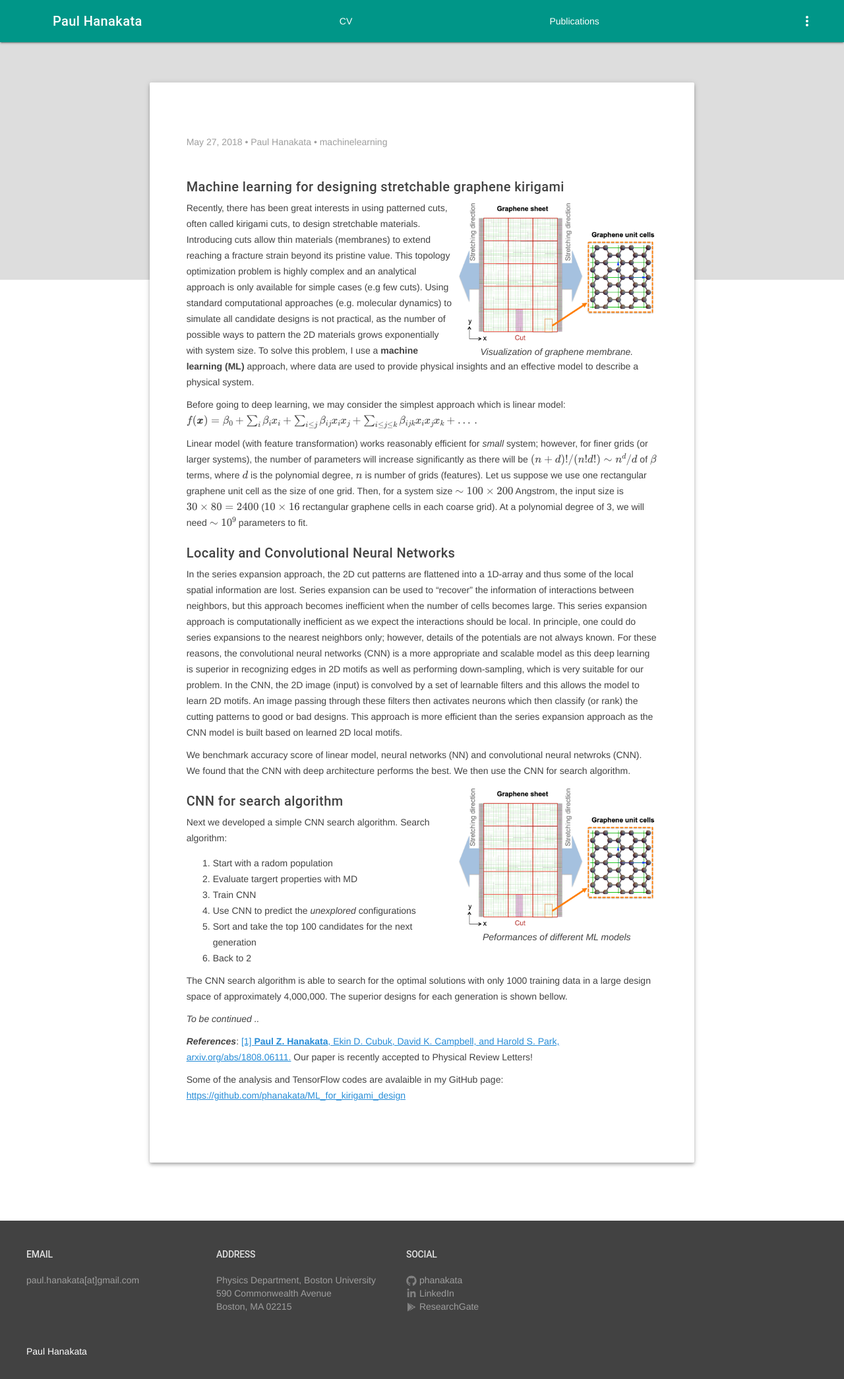
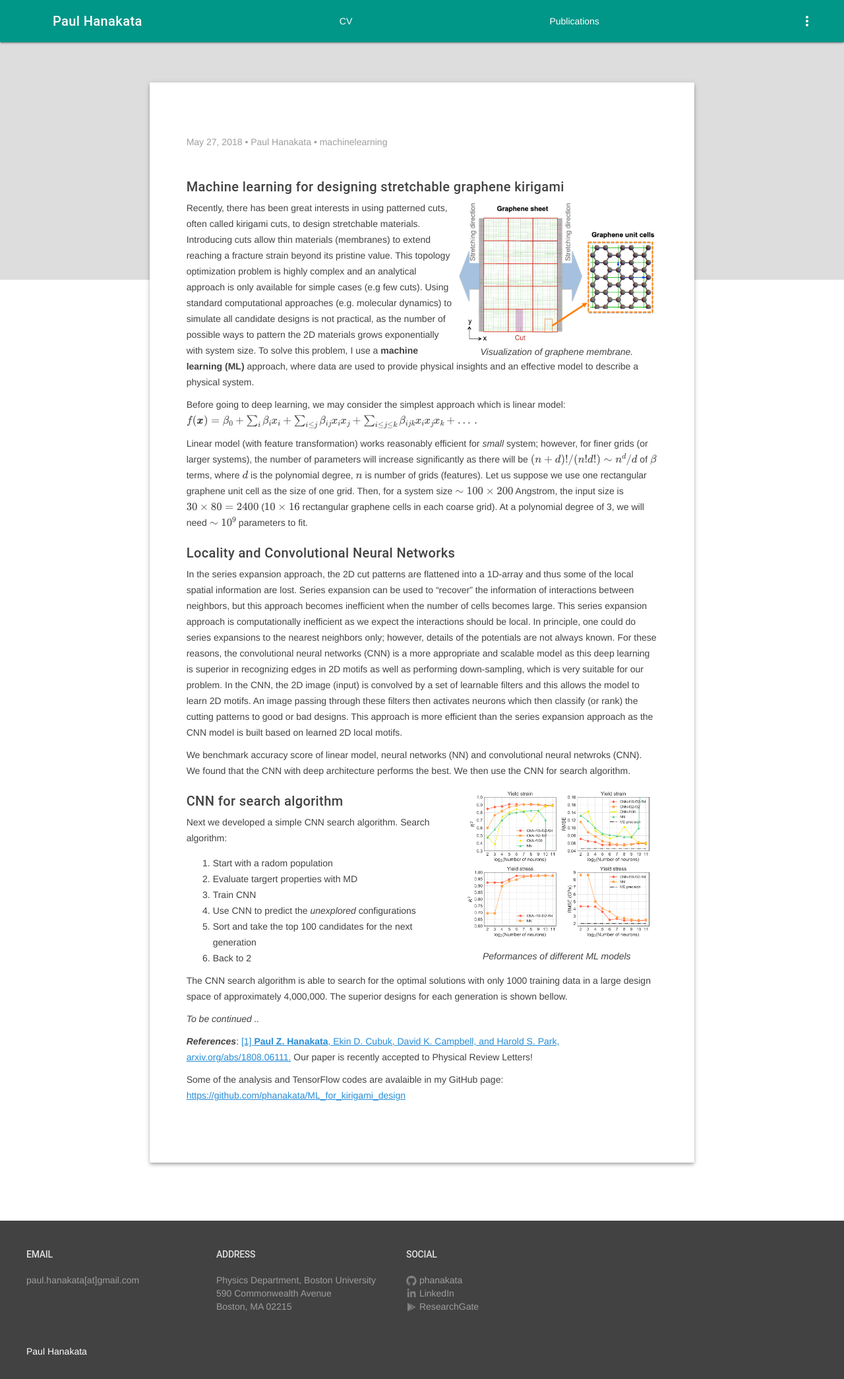
Before and after one commit to phanakata/phanakata.github.io, a Jekyll site: the page built from _posts/2018-05-29-ML.markdown, in a window 1280 px wide. Shown: the whole page at 66% size. Built offline with Jekyll 4.4.1, drawn with Linux system fonts in a browser that asks for light colours; formulas are drawn with MathJax 3.

Commit message:
Update 2018-05-29-ML.markdown

```diff
--- a/_posts/2018-05-29-ML.markdown
+++ b/_posts/2018-05-29-ML.markdown
@@ -26,7 +26,7 @@ lost. Series expansion can be used to "recover" the information of interactions
 We benchmark accuracy score of linear model, neural networks (NN) and convolutional neural netwroks (CNN). We found that the CNN with deep architecture performs the best.  We then use the CNN for search algorithm.
 <table class="image" align="right">
 <caption align="bottom">{{ "<i> Peformances of different ML models </i>" }}</caption>
-<tr><td><img src="/img/graphene_sheet.png" alt="Peformances of different ML models" description="Drawing" style="width: 300px; max-width:100%;"/></td></tr>
+<tr><td><img src="/img/different_arch.png" alt="Peformances of different ML models" description="Drawing" style="width: 300px; max-width:100%;"/></td></tr>
 </table>
 
 
```
